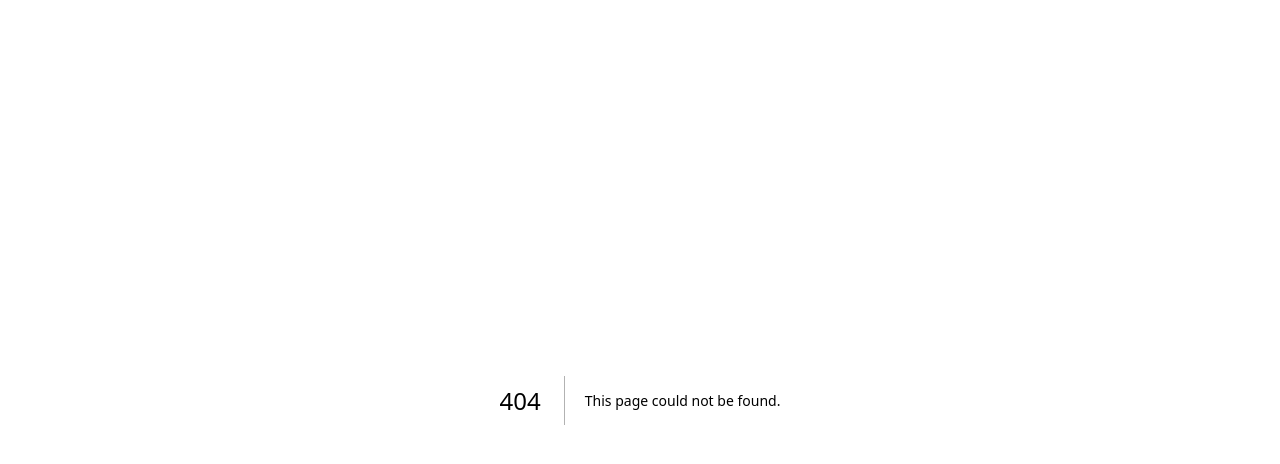
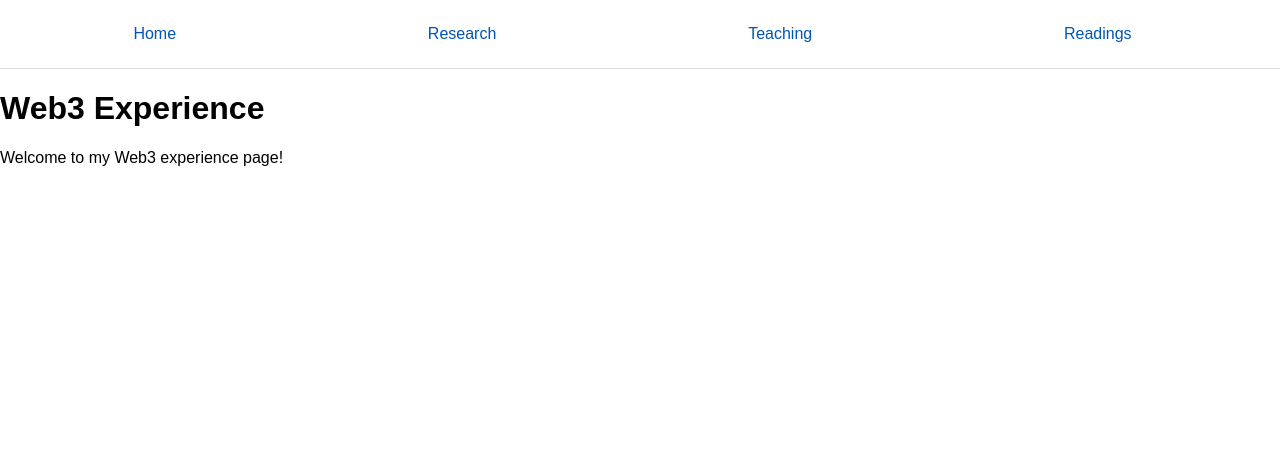
Before and after one commit to JHaaa/jianghang.github.io, a Next.js app: page /web3-experience in a window 1280 px wide. Before the commit this address had no page. Shown: the top 464 px of the page. Built offline with nearby package versions, Linux system fonts and the light colour scheme.

Commit message:
Initial commit

```diff
--- a/src/app/globals.css
+++ b/src/app/globals.css
@@ -1,27 +1,58 @@
-@tailwind base;
-@tailwind components;
-@tailwind utilities;
-
-:root {
-  --background: #ffffff;
-  --foreground: #171717;
+/* 全局页面背景色和字体颜色 */
+body {
+  margin: 0;
+  padding: 0;
+  background-color: #f0f0f0; /* 浅色背景 */
+  color: #333; /* 深色字体 */
+  font-family: Arial, sans-serif;
 }
 
-@media (prefers-color-scheme: dark) {
-  :root {
-    --background: #0a0a0a;
-    --foreground: #ededed;
-  }
+/* 导航栏样式 */
+nav {
+  background-color: #333; /* 深色背景 */
+  padding: 15px;
 }
 
-body {
-  color: var(--foreground);
-  background: var(--background);
-  font-family: Arial, Helvetica, sans-serif;
+nav a {
+  color: #fff; /* 白色字体 */
+  margin-right: 15px;
+  text-decoration: none;
+  font-weight: bold;
 }
 
-@layer utilities {
-  .text-balance {
-    text-wrap: balance;
-  }
+nav a:hover {
+  text-decoration: underline; /* 鼠标悬停时的效果 */
 }
+/* 全局样式 */
+body {
+  margin: 0;
+  padding: 0;
+  font-family: Arial, sans-serif;
+  background-color: white; /* 背景设为白色 */
+  color: black; /* 默认字体颜色为黑色 */
+}
+
+/* 导航栏样式 */
+nav {
+  display: flex;
+  justify-content: space-around;
+  align-items: center;
+  background-color: white; /* 导航栏背景为白色 */
+  padding: 15px;
+  border-bottom: 1px solid #ddd; /* 添加细边框 */
+}
+
+nav a {
+  color: #0056b3; /* 设置蓝色字体 */
+  font-weight: 500;
+  text-decoration: none;
+  padding: 10px;
+}
+
+nav a:hover {
+  text-decoration: underline; /* 鼠标悬停时加下划线 */
+}
+
+nav a:visited {
+  color: #0056b3; /* 已访问链接的颜色保持不变 */
+}
--- a/src/app/layout.tsx
+++ b/src/app/layout.tsx
@@ -1,34 +1,16 @@
-import type { Metadata } from "next";
-import localFont from "next/font/local";
-import "./globals.css";
-
-const geistSans = localFont({
-  src: "./fonts/GeistVF.woff",
-  variable: "--font-geist-sans",
-  weight: "100 900",
-});
-const geistMono = localFont({
-  src: "./fonts/GeistMonoVF.woff",
-  variable: "--font-geist-mono",
-  weight: "100 900",
-});
-
-export const metadata: Metadata = {
-  title: "Create Next App",
-  description: "Generated by create next app",
-};
+import './globals.css'; // 确保引入了 globals.css
+import Navbar from '../components/Navbar';
 
 export default function RootLayout({
   children,
-}: Readonly<{
+}: {
   children: React.ReactNode;
-}>) {
+}) {
   return (
     <html lang="en">
-      <body
-        className={`${geistSans.variable} ${geistMono.variable} antialiased`}
-      >
-        {children}
+      <body>
+        <Navbar />
+        <main>{children}</main>
       </body>
     </html>
   );
--- a/src/app/page.tsx
+++ b/src/app/page.tsx
@@ -1,101 +1,13 @@
-import Image from "next/image";
-
 export default function Home() {
   return (
-    <div className="grid grid-rows-[20px_1fr_20px] items-center justify-items-center min-h-screen p-8 pb-20 gap-16 sm:p-20 font-[family-name:var(--font-geist-sans)]">
-      <main className="flex flex-col gap-8 row-start-2 items-center sm:items-start">
-        <Image
-          className="dark:invert"
-          src="https://nextjs.org/icons/next.svg"
-          alt="Next.js logo"
-          width={180}
-          height={38}
-          priority
-        />
-        <ol className="list-inside list-decimal text-sm text-center sm:text-left font-[family-name:var(--font-geist-mono)]">
-          <li className="mb-2">
-            Get started by editing{" "}
-            <code className="bg-black/[.05] dark:bg-white/[.06] px-1 py-0.5 rounded font-semibold">
-              src/app/page.tsx
-            </code>
-            .
-          </li>
-          <li>Save and see your changes instantly.</li>
-        </ol>
-
-        <div className="flex gap-4 items-center flex-col sm:flex-row">
-          <a
-            className="rounded-full border border-solid border-transparent transition-colors flex items-center justify-center bg-foreground text-background gap-2 hover:bg-[#383838] dark:hover:bg-[#ccc] text-sm sm:text-base h-10 sm:h-12 px-4 sm:px-5"
-            href="https://vercel.com/new?utm_source=create-next-app&utm_medium=appdir-template-tw&utm_campaign=create-next-app"
-            target="_blank"
-            rel="noopener noreferrer"
-          >
-            <Image
-              className="dark:invert"
-              src="https://nextjs.org/icons/vercel.svg"
-              alt="Vercel logomark"
-              width={20}
-              height={20}
-            />
-            Deploy now
-          </a>
-          <a
-            className="rounded-full border border-solid border-black/[.08] dark:border-white/[.145] transition-colors flex items-center justify-center hover:bg-[#f2f2f2] dark:hover:bg-[#1a1a1a] hover:border-transparent text-sm sm:text-base h-10 sm:h-12 px-4 sm:px-5 sm:min-w-44"
-            href="https://nextjs.org/docs?utm_source=create-next-app&utm_medium=appdir-template-tw&utm_campaign=create-next-app"
-            target="_blank"
-            rel="noopener noreferrer"
-          >
-            Read our docs
-          </a>
-        </div>
-      </main>
-      <footer className="row-start-3 flex gap-6 flex-wrap items-center justify-center">
-        <a
-          className="flex items-center gap-2 hover:underline hover:underline-offset-4"
-          href="https://nextjs.org/learn?utm_source=create-next-app&utm_medium=appdir-template-tw&utm_campaign=create-next-app"
-          target="_blank"
-          rel="noopener noreferrer"
-        >
-          <Image
-            aria-hidden
-            src="https://nextjs.org/icons/file.svg"
-            alt="File icon"
-            width={16}
-            height={16}
-          />
-          Learn
-        </a>
-        <a
-          className="flex items-center gap-2 hover:underline hover:underline-offset-4"
-          href="https://vercel.com/templates?framework=next.js&utm_source=create-next-app&utm_medium=appdir-template-tw&utm_campaign=create-next-app"
-          target="_blank"
-          rel="noopener noreferrer"
-        >
-          <Image
-            aria-hidden
-            src="https://nextjs.org/icons/window.svg"
-            alt="Window icon"
-            width={16}
-            height={16}
-          />
-          Examples
-        </a>
-        <a
-          className="flex items-center gap-2 hover:underline hover:underline-offset-4"
-          href="https://nextjs.org?utm_source=create-next-app&utm_medium=appdir-template-tw&utm_campaign=create-next-app"
-          target="_blank"
-          rel="noopener noreferrer"
-        >
-          <Image
-            aria-hidden
-            src="https://nextjs.org/icons/globe.svg"
-            alt="Globe icon"
-            width={16}
-            height={16}
-          />
-          Go to nextjs.org →
-        </a>
-      </footer>
+    <div className="p-8">
+      <h1 className="text-5xl font-bold">Hi, I&#39;m JIANG Hang!</h1>
+      <p className="mt-4 text-lg">
+        Welcome to my personal website. I am a PhD student passionate about data science, Web3, and research.
+      </p>
+      <p className="mt-4">
+        Feel free to explore my research, teaching materials, and practical experiences.
+      </p>
     </div>
   );
 }
--- /dev/null
+++ b/src/app/web3-experience/page.tsx
@@ -0,0 +1,10 @@
+const Web3Experience = () => {
+    return (
+      <div>
+        <h1>Web3 Experience</h1>
+        <p>Welcome to my Web3 experience page!</p>
+      </div>
+    );
+  };
+
+  export default Web3Experience;
--- /dev/null
+++ b/src/components/Navbar.tsx
@@ -0,0 +1,12 @@
+import Link from 'next/link';
+
+export default function Navbar() {
+  return (
+    <nav>
+      <Link href="/">Home</Link>
+      <Link href="/research">Research</Link>
+      <Link href="/teaching">Teaching</Link>
+      <Link href="/readings">Readings</Link>
+    </nav>
+  );
+}
```
Also changed, not shown: src/app/readings/page.tsx (added, +10 -0 lines), src/app/research/page.tsx (added, +11 -0 lines), src/app/teaching/page.tsx (added, +10 -0 lines).
